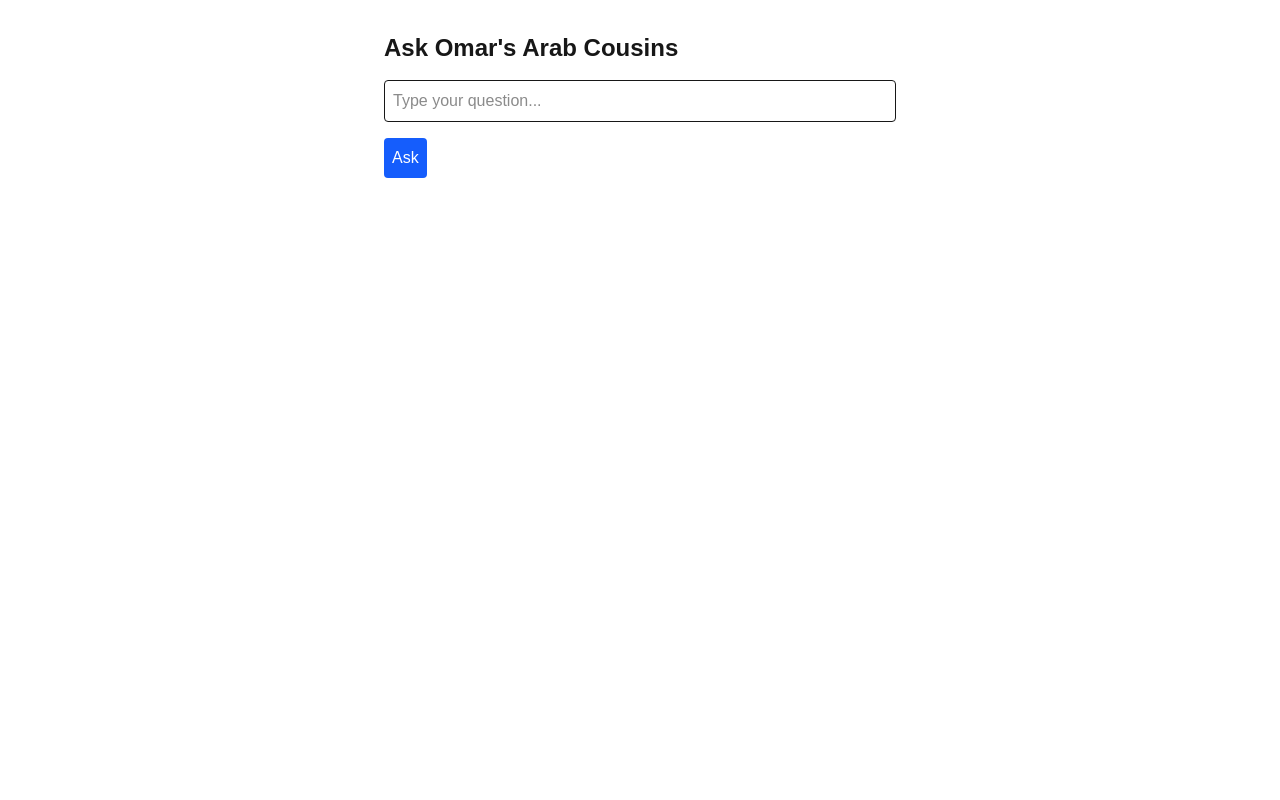
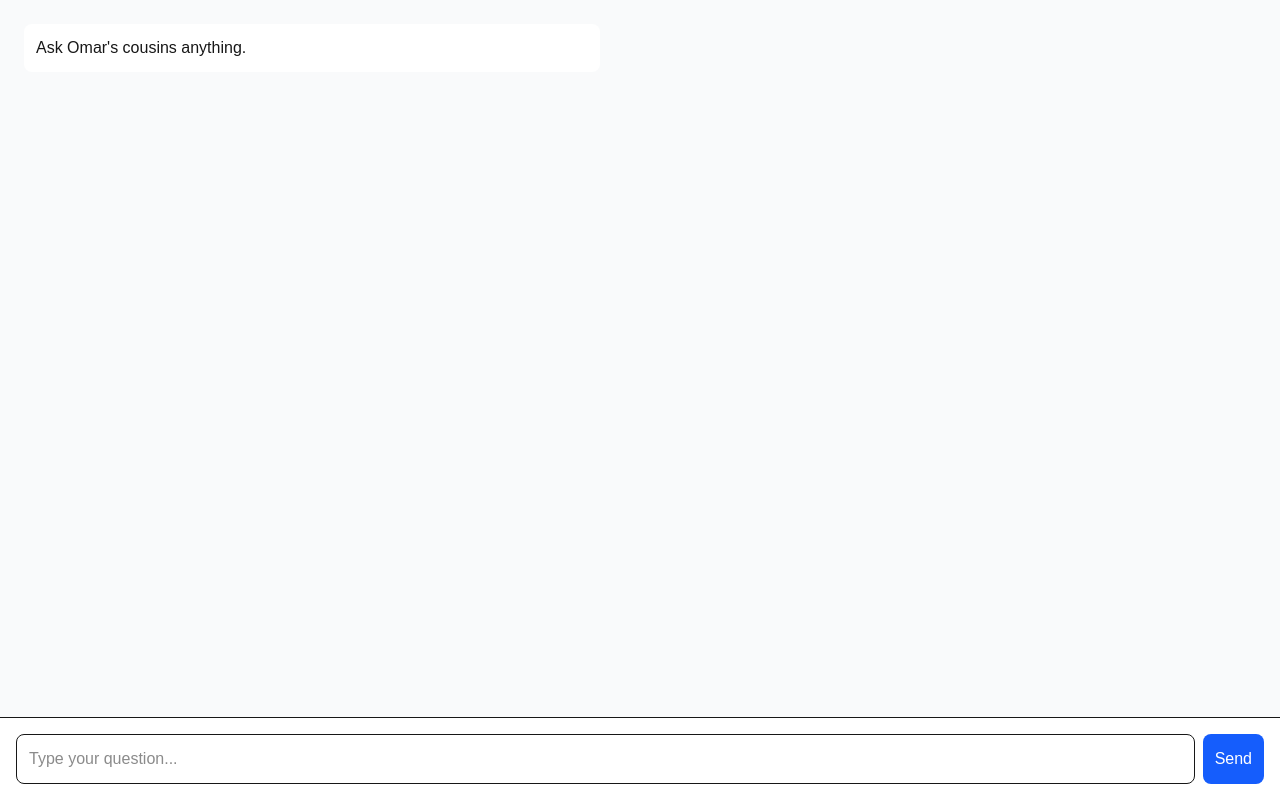
Before and after one commit to omarmousa/omars-cousins, a Next.js app in the folder nextjs-project/: page / in a window 1280 px wide. Built offline with nearby package versions, Linux system fonts and the light colour scheme.

Commit message:
chatgpt like interface

```diff
--- a/nextjs-project/src/app/page.tsx
+++ b/nextjs-project/src/app/page.tsx
@@ -1,51 +1,63 @@
-'use client';
 import { useState } from 'react';
 
 export default function Home() {
-  const [question, setQuestion] = useState('');
-  const [answer, setAnswer] = useState('');
+  const [messages, setMessages] = useState([
+    { role: 'system', content: "Ask Omar's cousins anything." },
+  ]);
+  const [input, setInput] = useState('');
   const [loading, setLoading] = useState(false);
 
-  async function handleSubmit(e: React.FormEvent) {
+  async function handleSubmit(e) {
     e.preventDefault();
+    if (!input.trim()) return;
+    const newMessage = { role: 'user', content: input };
+    const updatedMessages = [...messages, newMessage];
+    setMessages(updatedMessages);
+    setInput('');
     setLoading(true);
+
     const response = await fetch('/api/omars-cousins', {
       method: 'POST',
-      headers: {
-        'Content-Type': 'application/json',
-      },
-      body: JSON.stringify({ question }),
+      headers: { 'Content-Type': 'application/json' },
+      body: JSON.stringify({ question: input }),
     });
     const data = await response.json();
-    setAnswer(data.answer);
+    setMessages([...updatedMessages, { role: 'assistant', content: data.answer }]);
     setLoading(false);
   }
 
   return (
-    <main className="p-8 max-w-xl mx-auto">
-      <h1 className="text-2xl font-bold mb-4">Ask Omar&apos;s Arab Cousins</h1>
-      <form onSubmit={handleSubmit} className="space-y-4">
+    <main className="flex flex-col h-screen bg-gray-50">
+      <div className="flex-grow overflow-y-auto p-6">
+        {messages.map((msg, idx) => (
+          <div
+            key={idx}
+            className={`mb-4 p-3 rounded-lg max-w-xl ${
+              msg.role === 'user' ? 'bg-blue-100 self-end' : 'bg-white'
+            }`}
+          >
+            {msg.content}
+          </div>
+        ))}
+        {loading && <div className="p-3">Omar's cousins are thinking...</div>}
+      </div>
+
+      <form onSubmit={handleSubmit} className="flex p-4 border-t bg-white">
         <input
           type="text"
-          value={question}
-          onChange={(e) => setQuestion(e.target.value)}
+          value={input}
+          onChange={(e) => setInput(e.target.value)}
           placeholder="Type your question..."
-          className="w-full p-2 border rounded"
+          className="flex-grow p-3 border rounded-lg mr-2"
         />
         <button
           type="submit"
           disabled={loading}
-          className="p-2 bg-blue-600 text-white rounded"
+          className="p-3 bg-blue-600 text-white rounded-lg"
         >
-          {loading ? 'Thinking...' : 'Ask'}
+          Send
         </button>
       </form>
-      {answer && (
-        <div className="mt-6 p-4 bg-gray-100 rounded">
-          <strong>Answer:</strong>
-          <p>{answer}</p>
-        </div>
-      )}
     </main>
   );
 }
```
